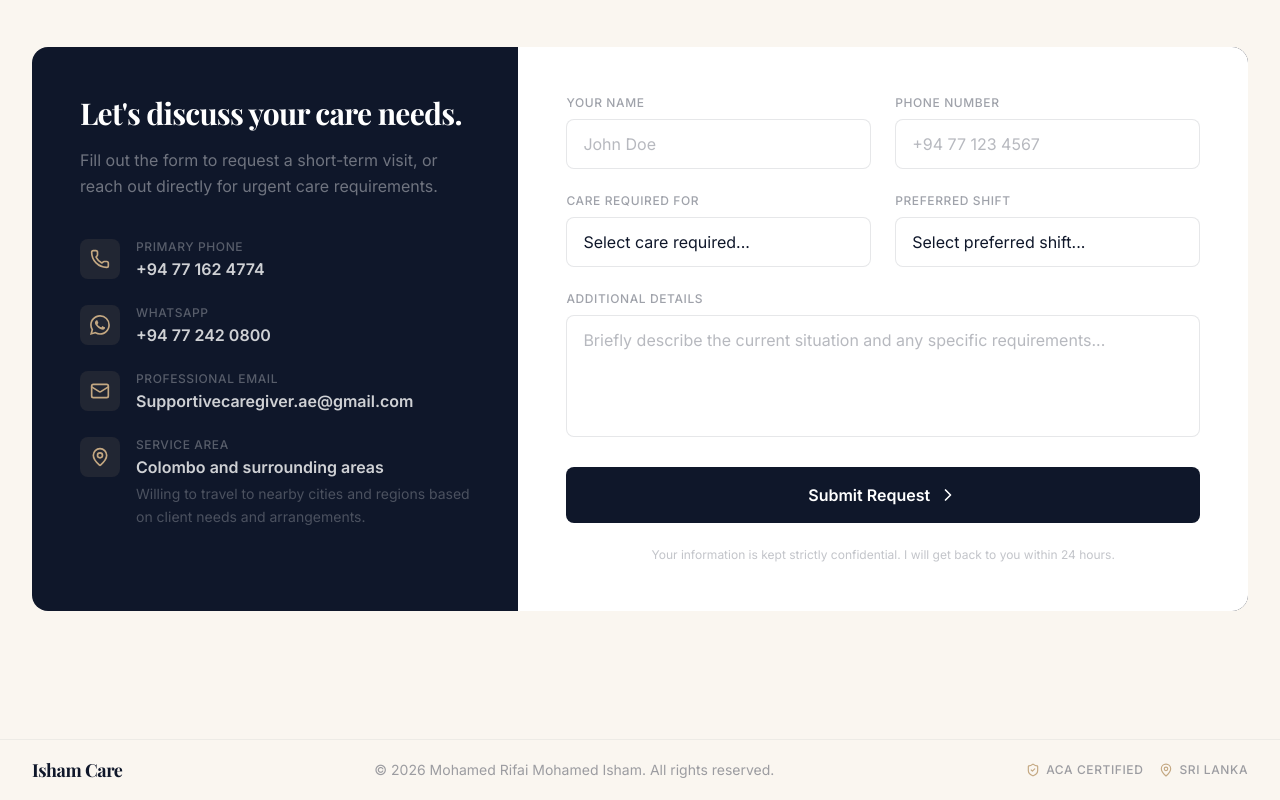
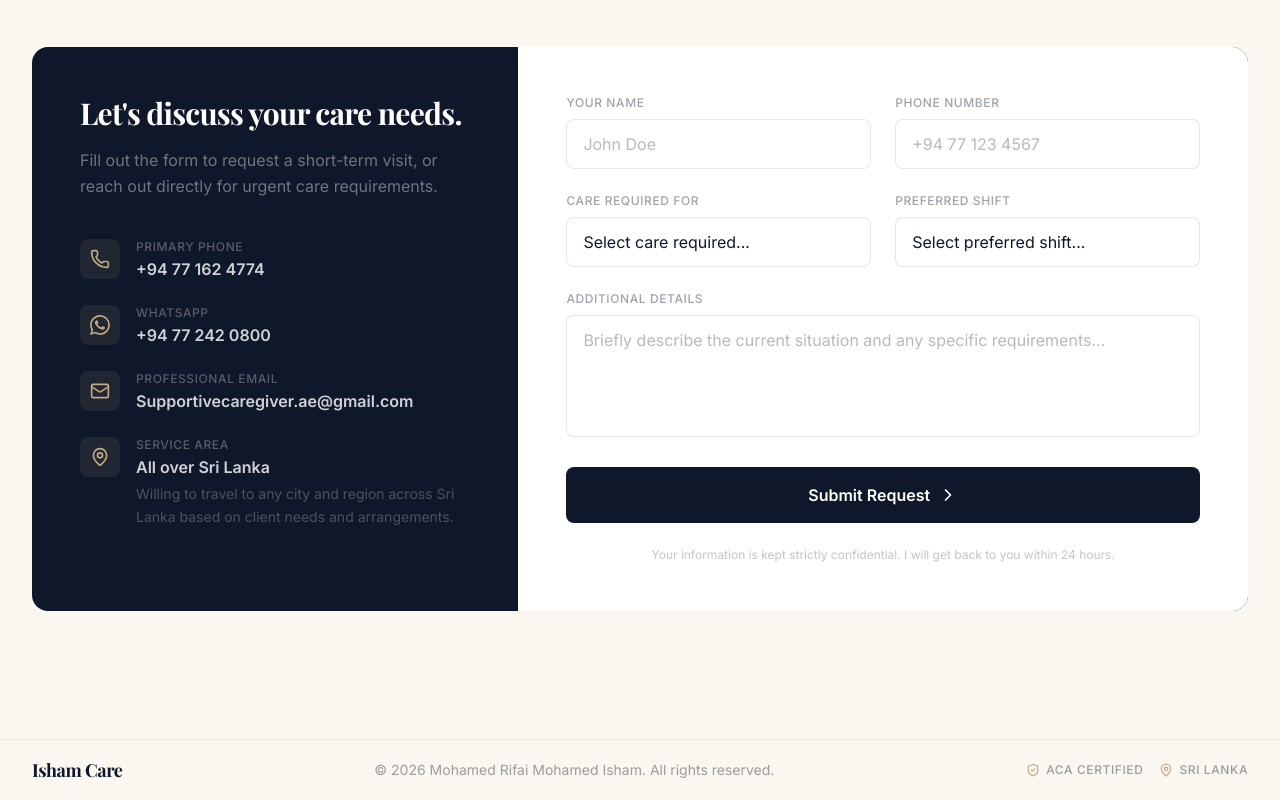
Before and after one commit to nazham/caregiver-portfolio, a Next.js app: page / in a window 1280 px wide. Shown: the part 5284-6084 px from the top of the page. Built offline with nearby package versions, Linux system fonts and the light colour scheme.

Commit message:
feat: update service area and location details to reflect nationwide availability in Sri Lanka

```diff
--- a/src/data/portfolio-content.ts
+++ b/src/data/portfolio-content.ts
@@ -306,9 +306,9 @@ export const portfolioContent: PortfolioContent = {
       whatsappLabel: "WhatsApp",
       email: "Supportivecaregiver.ae@gmail.com",
       emailLabel: "Professional Email",
-      location: "Colombo and surrounding areas",
+      location: "All over Sri Lanka",
       locationLabel: "Service Area",
-      locationDetails: "Willing to travel to nearby cities and regions based on client needs and arrangements."
+      locationDetails: "Willing to travel to any city and region across Sri Lanka based on client needs and arrangements."
     },
     form: {
       servicesOptions: [
```
